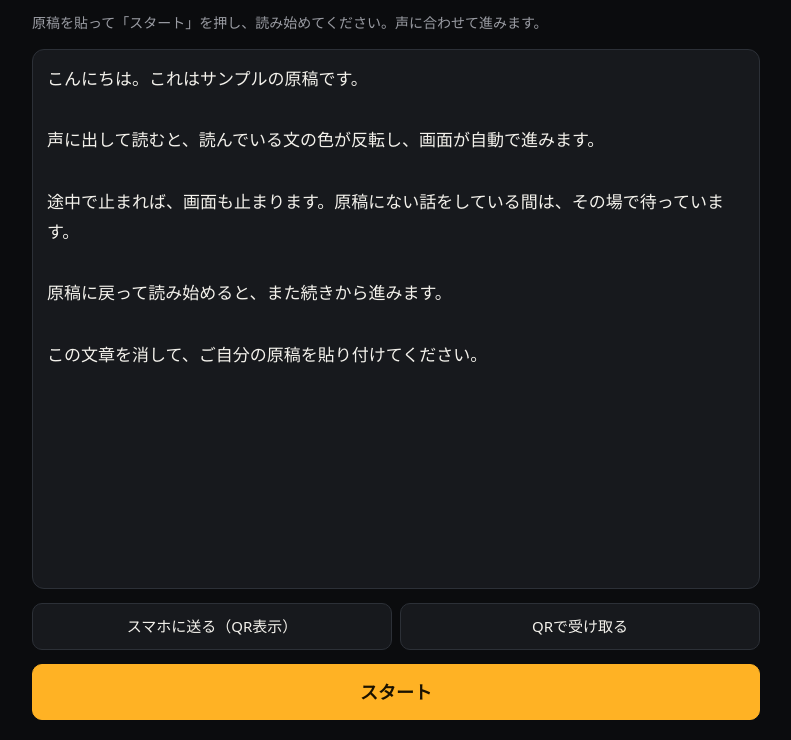
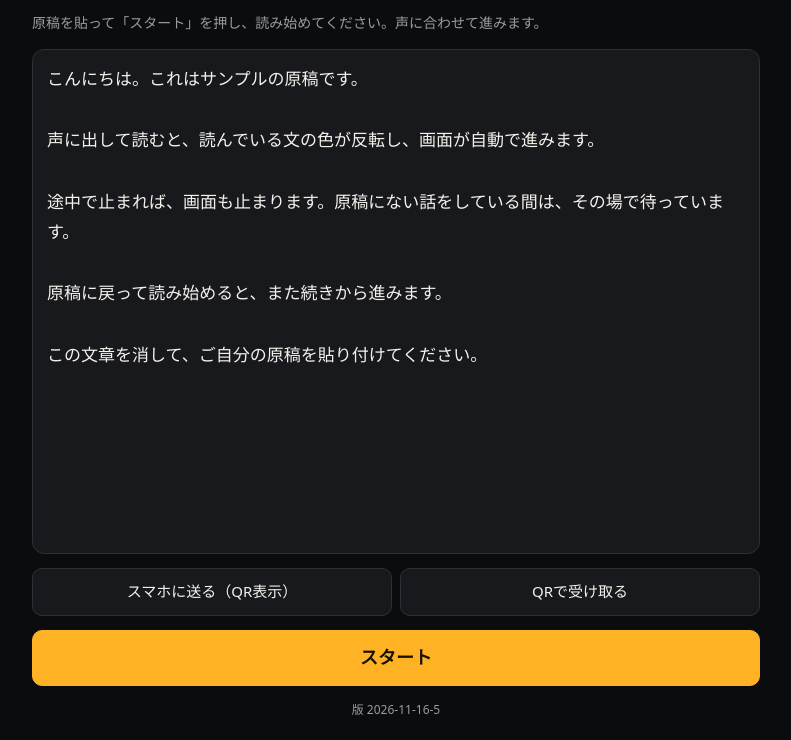
Before and after one commit to shikarakusu-stack/prompter, a plain HTML site: page index.html in a window 1280 px wide. Shown: the part 60-800 px from the top of the page, without its empty margins (244-1035 px from the left). Drawn offline with Linux system fonts and the light colour scheme.

Commit message:
開いたときに最新の版へ自動で切り替える、版の表示を追加
Co-Authored-By: Claude Fable 5.2 <noreply@anthropic.com>

```diff
--- a/index.html
+++ b/index.html
@@ -129,6 +129,7 @@
     <button id="recv" type="button">QRで受け取る</button>
   </div>
   <button id="start" type="button">スタート</button>
+  <p id="ver" style="text-align:center;font-size:12px"></p>
 </main>
 
 <!-- QRコードで送る・受け取る画面 -->
@@ -166,6 +167,25 @@
 (function () {
   "use strict";
   var $ = function (id) { return document.getElementById(id); };
+
+  // ---- 版の確認 ----
+  // スマホは古いページをしばらく覚えている。開いたときに最新の版を確かめ、違っていたら自動で読み込み直す。
+  var VERSION = "2026-11-16-5";          // 公開のたびに書き換える
+  $("ver").textContent = "版 " + VERSION;
+  (function checkUpdate() {
+    if (!window.fetch || location.protocol.indexOf("http") !== 0) return;
+    fetch(location.pathname + "?_=" + Date.now(), { cache: "no-store" })
+      .then(function (r) { return r.ok ? r.text() : ""; })
+      .then(function (html) {
+        var m = /var VERSION = "([^"]+)"/.exec(html);
+        if (!m || m[1] === VERSION) return;
+        var tried = "";
+        try { tried = sessionStorage.getItem("prompter.upd") || ""; sessionStorage.setItem("prompter.upd", m[1]); } catch (e) {}
+        if (tried === m[1] || $("edit").hidden) return;   // 同じ版で繰り返さない。読んでいる最中は切り替えない
+        location.replace(location.pathname + "?v=" + encodeURIComponent(m[1]));
+      })
+      .catch(function () {});
+  })();
 
   var SAMPLE =
     "こんにちは。これはサンプルの原稿です。\n\n" +
```
